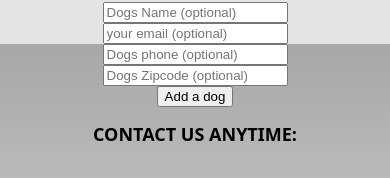
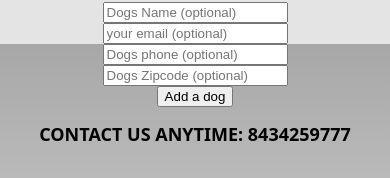
Before and after one commit to dmarksteve2020/pawskitchen, a website: page codes/www/index.html in a window 390 px wide. Shown: the part 800-978 px from the top of the page. Drawn offline with Linux system fonts and the light colour scheme; some packages are replaced by stand-ins of ours.

Commit message:
add number

```diff
--- a/codes/www/index.html
+++ b/codes/www/index.html
@@ -51,7 +51,7 @@
 
 	</h3>
 
-	<h2> Contact us anytime: </h2>
+	<h2> Contact us anytime: 8434259777</h2>
     </div>
 </body>
 
```
